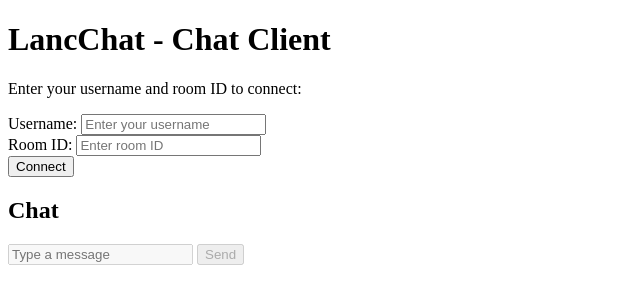
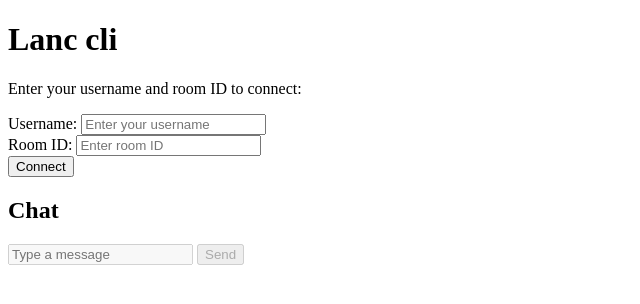
Before and after one commit to D1sruptHD/lanchat, a website: page client.html in a window 1280 px wide. Shown: the whole page, without its empty margins (0-640 px from the left). Drawn offline with Linux system fonts and the light colour scheme.

Commit message:
Update client.html

```diff
--- a/client.html
+++ b/client.html
@@ -3,10 +3,10 @@
 <head>
     <meta charset="UTF-8">
     <meta name="viewport" content="width=device-width, initial-scale=1.0">
-    <title>LancChat Client</title>
+    <title>Lanc - Client</title>
 </head>
 <body>
-    <h1>LancChat - Chat Client</h1>
+    <h1>Lanc cli</h1>
     <p>Enter your username and room ID to connect:</p>
 
     <label for="username">Username:</label>
```
